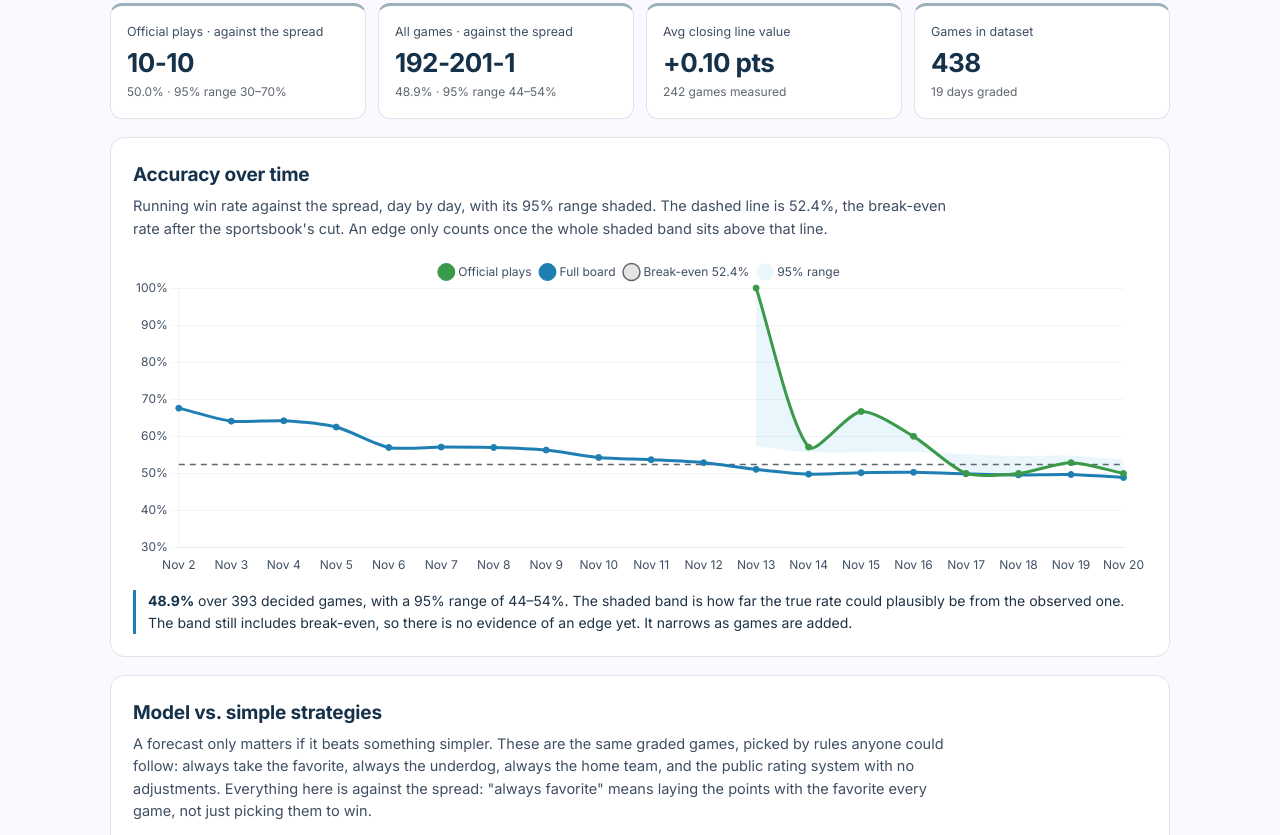
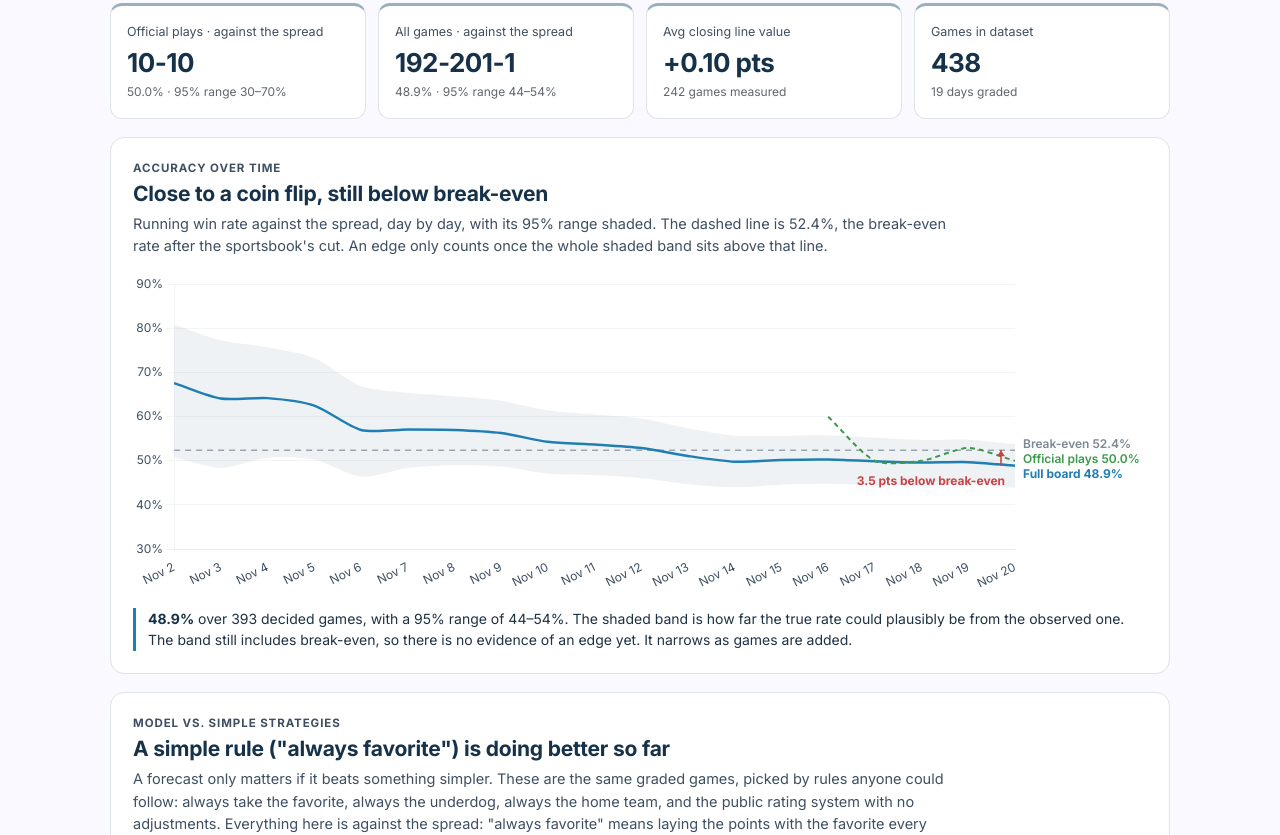
Before and after one commit to IsaacRaphel/picks-model, a plain HTML site: page analysis.html in a window 1280 px wide. Shown: the part 305-1140 px from the top of the page. Drawn offline with nearby package versions, Linux system fonts and the light colour scheme.

Commit message:
Analysis: takeaway headlines, direct labels, break-even callout, muted comparison bars
Co-Authored-By: Claude Opus 5.5 <noreply@anthropic.com>
Claude-Session: https://claude.ai/code/session_01HgRmYo28qQsLSbjtUpJbAr

```diff
--- a/analysis.html
+++ b/analysis.html
@@ -34,6 +34,8 @@ h1{font-size:clamp(28px,4.5vw,40px);letter-spacing:-.025em;font-weight:800}
 @media(max-width:760px){.tiles{grid-template-columns:repeat(2,1fr)}}
 .card{background:var(--panel);border:1px solid var(--line);border-radius:14px;padding:22px;margin-top:18px}
 .card h2{font-size:19px;letter-spacing:-.01em}
+.card .eyebrow{font-size:11.5px;font-weight:700;letter-spacing:.08em;text-transform:uppercase;color:var(--muted);margin-bottom:3px}
+.card h2.head{font-size:21px;line-height:1.25}
 .card .what{color:var(--muted);font-size:14.5px;margin-top:6px;max-width:820px}
 .chartbox{position:relative;height:320px;margin-top:16px}
 .takeaway{margin-top:14px;font-size:14px;color:#1e3246;border-left:3px solid var(--blue);padding-left:12px}
@@ -102,14 +104,16 @@ footer .wrap{display:flex;justify-content:space-between;gap:16px;flex-wrap:wrap}
 </section>
 
 <section class="card">
-  <h2>Accuracy over time</h2>
+  <div class="eyebrow">Accuracy over time</div>
+    <h2 class="head" id="h-cum">Accuracy over time</h2>
   <p class="what">Running win rate against the spread, day by day, with its 95% range shaded. The dashed line is 52.4%, the break-even rate after the sportsbook's cut. An edge only counts once the whole shaded band sits above that line.</p>
   <div class="chartbox"><canvas id="c-cum"></canvas></div>
   <p class="takeaway" id="t-cum"></p>
 </section>
 
 <section class="card">
-  <h2>Model vs. simple strategies</h2>
+  <div class="eyebrow">Model vs. simple strategies</div>
+    <h2 class="head" id="h-ctrl">Model vs. simple strategies</h2>
   <p class="what">A forecast only matters if it beats something simpler. These are the same graded games, picked by rules anyone could follow: always take the favorite, always the underdog, always the home team, and the public rating system with no adjustments. Everything here is against the spread: "always favorite" means laying the points with the favorite every game, not just picking them to win.</p>
   <div class="chartbox"><canvas id="c-ctrl"></canvas></div>
   <p class="takeaway" id="t-ctrl"></p>
@@ -118,13 +122,15 @@ footer .wrap{display:flex;justify-content:space-between;gap:16px;flex-wrap:wrap}
 
 <div class="grid2">
   <section class="card">
-    <h2>Closing line value by day</h2>
+    <div class="eyebrow">Closing line value by day</div>
+    <h2 class="head" id="h-clv">Closing line value by day</h2>
     <p class="what">Did the model's number beat the market's final number? Positive means the line moved toward our pick before tip-off, which is the best early sign of a sharp model.</p>
     <div class="chartbox" style="height:260px"><canvas id="c-clv"></canvas></div>
     <p class="takeaway" id="t-clv"></p>
   </section>
   <section class="card">
-    <h2>Calibration</h2>
+    <div class="eyebrow">Calibration</div>
+    <h2 class="head" id="h-cal">Calibration</h2>
     <p class="what">When the model says a team wins 70% of the time, does it? Points on the dashed line mean the probabilities are honest; above it means the model was too cautious, below it too confident.</p>
     <div class="chartbox" style="height:260px"><canvas id="c-cal"></canvas></div>
     <p class="takeaway" id="t-cal"></p>
@@ -229,6 +235,23 @@ function gameInfo(g){
   return{f,lineHome,homeRes,awayRes,favRes:lineHome<0?homeRes:lineHome>0?awayRes:null,dogRes:lineHome<0?awayRes:lineHome>0?homeRes:null};
 }
 
+
+// ---- direct labels and callouts (no legend hunting) ----
+const pkLabels={id:'pkLabels',afterDatasetsDraw(ch){const o=ch.options.plugins.pkLabels;if(!o||(!o.ends&&!o.gap&&!o.marks))return;const x=ch.ctx;x.save();
+  const L=[];(o.ends||[]).forEach(e=>{const ds=ch.data.datasets[e.i];const m=ch.getDatasetMeta(e.i);if(!ds||m.hidden)return;let k=ds.data.length-1;while(k>=0&&ds.data[k]==null)k--;if(k<0)return;
+    const pt=m.data[k];L.push({x:pt.x+8,y:pt.y,t:e.text.replace('{v}',(+ds.data[k]).toFixed(1)+'%'),c:e.color||ds.borderColor,b:e.bold});});
+  L.sort((a,b)=>a.y-b.y);for(let it=0;it<20;it++)for(let j=1;j<L.length;j++){const d=L[j].y-L[j-1].y;if(d<15){const sh=(15-d)/2;L[j-1].y-=sh;L[j].y+=sh;}}
+  L.forEach(l=>{x.font=(l.b?'700 ':'600 ')+'12px Inter,system-ui,sans-serif';x.fillStyle=l.c;x.textBaseline='middle';x.textAlign='left';x.fillText(l.t,l.x,l.y);});
+  const g=o.gap;if(g){const m=ch.getDatasetMeta(g.i),ds=ch.data.datasets[g.i];let k=ds.data.length-1;while(k>=0&&ds.data[k]==null)k--;if(k>=0){const v=ds.data[k],y1=m.data[k].y,y2=ch.scales.y.getPixelForValue(g.target),px=m.data[k].x-14;
+    const d=v-g.target,col=d>=0?'#2e7d3a':'#c94545';x.strokeStyle=col;x.fillStyle=col;x.lineWidth=1.6;x.beginPath();x.moveTo(px,y1);x.lineTo(px,y2);x.stroke();
+    const dir=y2>y1?1:-1;x.beginPath();x.moveTo(px,y2);x.lineTo(px-4,y2-6*dir);x.lineTo(px+4,y2-6*dir);x.closePath();x.fill();
+    x.font='700 12px Inter,system-ui,sans-serif';x.textAlign='right';x.textBaseline='top';x.fillText(Math.abs(d).toFixed(1)+' pts '+(d>=0?'above':'below')+(ch.width<560?'':' break-even'),px+4,Math.max(y1,y2)+10);}}
+  (o.marks||[]).forEach(mk=>{const m=ch.getDatasetMeta(mk.i),pt=m.data[mk.k];if(!pt)return;x.fillStyle=mk.color;x.beginPath();x.arc(pt.x,pt.y,4,0,7);x.fill();x.font='600 11.5px Inter,system-ui,sans-serif';x.textAlign='center';x.textBaseline='bottom';x.fillText(mk.text,pt.x,pt.y-8);});
+  x.restore();}};
+const pkBarVals={id:'pkBarVals',afterDatasetsDraw(ch){const po=ch.options.plugins.pkBarVals;if(!po||!po.on)return;const x=ch.ctx,m=ch.getDatasetMeta(0),ds=ch.data.datasets[0];x.save();x.font='700 12px Inter,system-ui,sans-serif';x.textAlign='center';x.textBaseline='bottom';
+  x.textBaseline='top';m.data.forEach((b,k)=>{const v=ds.data[k];if(typeof v!=='number')return;const nar=b.width<44;x.font='700 '+(nar?10:12)+'px Inter,system-ui,sans-serif';x.fillStyle=ds.backgroundColor[k]==='#c3ccd6'?'#3f4f63':'#ffffff';x.fillText(nar?Math.round(v)+'%':v.toFixed(1)+'%',b.x,b.y+7);});
+  if(po.be!=null){const y=ch.scales.y.getPixelForValue(po.be);x.font='600 11.5px Inter,system-ui,sans-serif';x.fillStyle='#7b8794';x.textAlign='left';x.textBaseline='bottom';x.fillText('Break-even '+po.be+'%',ch.chartArea.left+6,y-4);}x.restore();}};
+if(window.Chart){Chart.register(pkLabels);Chart.register(pkBarVals);}
 function line(id,cfg){if(!window.Chart)return;new Chart($(id),cfg);}
 const baseOpts=(yTitle,extra={})=>({responsive:true,maintainAspectRatio:false,interaction:{mode:'index',intersect:false},
   plugins:{legend:{labels:{boxWidth:12,boxHeight:12,usePointStyle:true}},tooltip:{backgroundColor:'#16324a',borderColor:'#cfd6df',borderWidth:1}},
@@ -251,13 +274,17 @@ fetch('data/games.json',{cache:'no-store'}).then(r=>r.json()).then(G=>{
   // cumulative
   let w=0,l=0,ow=0,ol=0;const cum=[],cumOff=[],be=[],lo=[],hi=[];
   days.forEach(d=>{graded.filter(g=>g.date===d).forEach(g=>{if(g.spread_result==='W')w++;if(g.spread_result==='L')l++;if(g.official===true){if(g.spread_result==='W')ow++;if(g.spread_result==='L')ol++;}});
-    cum.push(w+l?+(100*w/(w+l)).toFixed(1):null);{const c=wilson(w,w+l);lo.push(c?+(100*c[0]).toFixed(1):null);hi.push(c?+(100*c[1]).toFixed(1):null);}cumOff.push(ow+ol?+(100*ow/(ow+ol)).toFixed(1):null);be.push(52.4);});
-  const ds=[{label:'95% range',data:hi,borderColor:'transparent',backgroundColor:'rgba(84,183,232,.13)',fill:'+1',pointRadius:0,tension:.25,order:3},
+    cum.push(w+l?+(100*w/(w+l)).toFixed(1):null);{const c=wilson(w,w+l);lo.push(c?+(100*c[0]).toFixed(1):null);hi.push(c?+(100*c[1]).toFixed(1):null);}cumOff.push(ow+ol>=10?+(100*ow/(ow+ol)).toFixed(1):null);be.push(52.4);});
+  const ds=[{label:'95% range',data:hi,borderColor:'transparent',backgroundColor:'rgba(34,79,106,.07)',fill:'+1',pointRadius:0,tension:.25,order:3},
             {label:'_lo',data:lo,borderColor:'transparent',pointRadius:0,tension:.25,fill:false,order:3},
-            {label:'Full board',data:cum,borderColor:C.blue,backgroundColor:C.blue,tension:.25,pointRadius:3},
-            {label:'Break-even 52.4%',data:be,borderColor:C.dim,borderDash:[6,5],pointRadius:0,borderWidth:1.5}];
-  if(cumOff.some(x=>x!=null))ds.splice(1,0,{label:'Official plays',data:cumOff,borderColor:C.green,backgroundColor:C.green,tension:.25,pointRadius:3,spanGaps:true});
-  line('c-cum',{type:'line',data:{labels:days.map(fmtDay),datasets:ds},options:baseOpts('Win % against the spread',{plugins:{legend:{labels:{boxWidth:12,boxHeight:12,usePointStyle:true,filter:i=>!i.text.startsWith('_')}},tooltip:{filter:i=>!i.dataset.label.startsWith('_')}},scales:{x:{grid:{display:false}},y:{suggestedMin:30,suggestedMax:75,ticks:{callback:v=>v+'%'}}}})});
+            {label:'Full board',data:cum,borderColor:C.blue,backgroundColor:C.blue,tension:.25,pointRadius:0,pointHoverRadius:4,borderWidth:2.5},
+            {label:'Break-even 52.4%',data:be,borderColor:'#9aa5b1',borderDash:[6,5],pointRadius:0,borderWidth:1.5}];
+  if(cumOff.some(x=>x!=null))ds.splice(2,0,{label:'Official plays',data:cumOff,borderColor:C.green,backgroundColor:C.green,tension:.25,pointRadius:0,pointHoverRadius:4,borderWidth:2,borderDash:[5,4],spanGaps:true});
+  function cumLabels(ds){const fi=ds.findIndex(d=>d.label==='Full board'),oi=ds.findIndex(d=>d.label==='Official plays'),bi=ds.findIndex(d=>d.label==='Break-even 52.4%');
+    const sm=window.innerWidth<560;const ends=[{i:fi,text:(sm?'All {v}':'Full board {v}'),bold:1}];if(oi>=0)ends.push({i:oi,text:(sm?'Official {v}':'Official plays {v}')});ends.push({i:bi,text:(sm?'Break-even':'Break-even 52.4%'),color:'#7b8794'});
+    return{ends,gap:{i:fi,target:52.4}};}
+  line('c-cum',{type:'line',data:{labels:days.map(fmtDay),datasets:ds},options:baseOpts('Win % against the spread',{layout:{padding:{right:window.innerWidth<560?96:132}},plugins:{legend:{display:false},tooltip:{filter:i=>!i.dataset.label.startsWith('_')},pkLabels:cumLabels(ds)},scales:{x:{grid:{display:false}},y:{suggestedMin:30,suggestedMax:75,ticks:{callback:v=>v+'%'}}}})});
+  if(all.rate!=null){const ci=wilson(all.w,all.n);$('h-cum').textContent=ci[0]>0.524?'Beating break-even, and the whole range is above it':all.rate>=0.524?'Above break-even, but not proven yet':'Close to a coin flip, still below break-even';}
   $('t-cum').innerHTML=all.rate!=null?('<b>'+pct(all.rate)+'</b> over '+all.n+' decided games, with a 95% range of '+rng(all.w,all.n)+'. The shaded band is how far the true rate could plausibly be from the observed one. '+(wilson(all.w,all.n)[0]>0.524?'The whole band is above break-even, which is real evidence of an edge.':'The band still includes break-even, so there is no evidence of an edge yet. It narrows as games are added.')):'';
 
   // controls
@@ -265,14 +292,15 @@ fetch('data/games.json',{cache:'no-store'}).then(r=>r.json()).then(G=>{
   const fav=rec(infos.map(x=>x.i.favRes).filter(Boolean)), dog=rec(infos.map(x=>x.i.dogRes).filter(Boolean)), home=rec(infos.map(x=>x.i.homeRes));
   const ratRows=infos.filter(x=>x.g.features&&typeof x.g.features.rating_line==='number');
   const rat=rec(ratRows.map(x=>{const v=-x.g.features.rating_line+x.i.lineHome;return v>0?x.i.homeRes:v<0?x.i.awayRes:null;}).filter(Boolean));
-  const bars=[['Model (full board)',all,C.blue]];
+  const MUTE='#c3ccd6';const bars=[['Model (full board)',all,C.blue]];
   if(off.n)bars.push(['Official plays',off,C.green]);
-  bars.push(['Always favorite',fav,C.purple],['Always underdog',dog,C.orange],['Always home',home,C.teal]);
-  if(rat.n>=10)bars.push(['Ratings only',rat,C.amber]);
+  bars.push(['Always favorite',fav,MUTE],['Always underdog',dog,MUTE],['Always home',home,MUTE]);
+  if(rat.n>=10)bars.push(['Ratings only',rat,MUTE]);
   line('c-ctrl',{type:'bar',data:{labels:bars.map(b=>b[0]),datasets:[{label:'Win % ATS',data:bars.map(b=>b[1].rate!=null?+(100*b[1].rate).toFixed(1):null),backgroundColor:bars.map(b=>b[2]),borderRadius:6,maxBarThickness:70},
-    {type:'line',label:'Break-even 52.4%',data:bars.map(()=>52.4),borderColor:C.dim,borderDash:[6,5],pointRadius:0,borderWidth:1.5}]},
-    options:baseOpts('Win % against the spread',{plugins:{legend:{display:false},tooltip:{callbacks:{afterLabel:c=>c.datasetIndex===0?('Record '+bars[c.dataIndex][1].s):''}}},scales:{x:{grid:{display:false}},y:{min:30,suggestedMax:65,ticks:{callback:v=>v+'%'}}}})});
+    {type:'line',label:'Break-even 52.4%',data:bars.map(()=>52.4),borderColor:'#9aa5b1',borderDash:[6,5],pointRadius:0,borderWidth:1.5}]},
+    options:baseOpts('Win % against the spread',{plugins:{legend:{display:false},tooltip:{callbacks:{afterLabel:c=>c.datasetIndex===0?('Record '+bars[c.dataIndex][1].s):''}},pkBarVals:{on:true,be:52.4}},scales:{x:{grid:{display:false}},y:{min:30,suggestedMax:65,ticks:{callback:v=>v+'%'}}}})});
   const best=bars.slice(1).filter(b=>b[1].rate!=null).sort((a,b)=>b[1].rate-a[1].rate)[0];
+  if(all.rate!=null&&best)$('h-ctrl').textContent=all.rate>best[1].rate?'The model is beating every simple rule so far':'A simple rule ("'+best[0].toLowerCase()+'") is doing better so far';
   $('t-ctrl').innerHTML=all.rate!=null&&best?('The model is at <b>'+pct(all.rate)+'</b>. The best simple strategy so far is <b>'+best[0].toLowerCase()+'</b> at '+pct(best[1].rate)+' ('+best[1].s+'). '+(all.rate>best[1].rate?'So far the model is beating every simple rule.':'Beating that simple rule is the bar the model has to clear.')):'';
 
   // CLV by day
@@ -280,6 +308,7 @@ fetch('data/games.json',{cache:'no-store'}).then(r=>r.json()).then(G=>{
   const clvAvg=clvDays.map(d=>{const r=clvRows.filter(g=>g.date===d);return +(r.reduce((a,g)=>a+g.clv,0)/r.length).toFixed(2);});
   line('c-clv',{type:'bar',data:{labels:clvDays.map(fmtDay),datasets:[{label:'Avg CLV (points)',data:clvAvg,backgroundColor:clvAvg.map(v=>v>=0?C.green:C.red),borderRadius:5,maxBarThickness:46}]},
     options:baseOpts('Points vs closing line',{plugins:{legend:{display:false}}})});
+  if(avgClv!=null)$('h-clv').textContent=avgClv>0?'The market has been moving toward our picks':'The market has been moving away from our picks';
   $('t-clv').innerHTML=avgClv!=null?('Average <b>'+(avgClv>=0?'+':'')+avgClv.toFixed(2)+' points</b> across '+clvRows.length+' games since tracking started. '+(avgClv>0?'Positive so far: the market has tended to move toward the model.':'Not positive yet: the market has tended to move away from the model\'s picks.')):'Tracking started Nov 10; bars appear as games are graded.';
 
   // calibration
@@ -292,6 +321,7 @@ fetch('data/games.json',{cache:'no-store'}).then(r=>r.json()).then(G=>{
     options:baseOpts('',{plugins:{legend:{display:false},tooltip:{callbacks:{label:c=>c.raw&&c.raw.n?('Said '+c.raw.x+'%, won '+c.raw.y+'% ('+c.raw.n+' games)'):''}}},
       scales:{x:{type:'linear',min:50,max:100,title:{display:true,text:'Model win chance',color:C.dim},ticks:{callback:v=>v+'%'}},y:{min:30,max:100,title:{display:true,text:'Actual win rate',color:C.dim},ticks:{callback:v=>v+'%'}}}})});
   if(cal.length){const err=cal.reduce((s,c)=>s+c.n*(c.y-c.x),0)/cal.reduce((s,c)=>s+c.n,0);
+    $('h-cal').textContent=Math.abs(err)<2?'The win-chance calls have been honest':err>0?'The model has been a bit too cautious':'The model has been a bit overconfident';
     $('t-cal').innerHTML='Across '+mlRows.length+' moneyline calls, the model\'s favorites won <b>'+(Math.abs(err)<2?'about as often as it said':err>0?Math.abs(err).toFixed(1)+' points more often than it said':Math.abs(err).toFixed(1)+' points less often than it said')+'</b>. '+(Math.abs(err)<2?'That\'s well calibrated.':err>0?'So it has been a bit too cautious.':'So it has been a bit overconfident.');}
 
   // market efficiency (econ)
```
